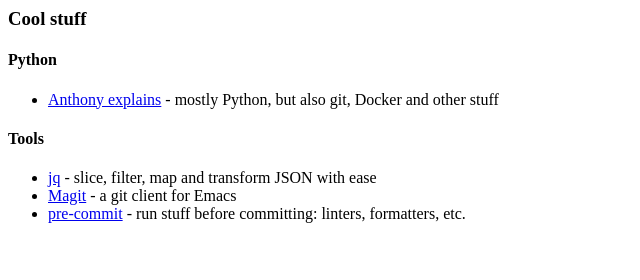
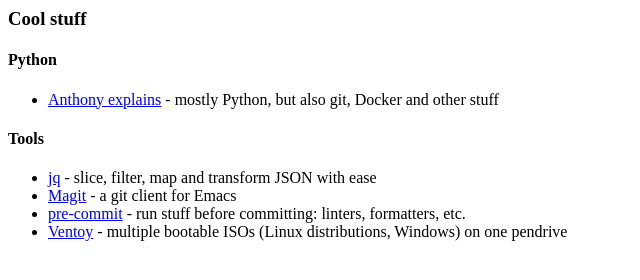
Before and after one commit to adasium/adasium.github.io, a plain HTML site: page index.html in a window 1280 px wide. Shown: the whole page, without its empty margins (0-640 px from the left). Drawn offline with Linux system fonts and the light colour scheme.

Commit message:
Added Ventoy

```diff
--- a/index.html
+++ b/index.html
@@ -15,6 +15,7 @@
             <li><a href="https://stedolan.github.io/jq/">jq</a> - slice, filter, map and transform JSON with ease</li>
             <li><a href="https://magit.vc/">Magit</a> - a git client for Emacs</li>
             <li><a href="https://pre-commit.com/">pre-commit</a> - run stuff before committing: linters, formatters, etc.</li>
+            <li><a href="https://www.ventoy.net/en/index.html">Ventoy</a> - multiple bootable ISOs (Linux distributions, Windows) on one pendrive</li>
         </ul>
     </body>
 </html>
```
